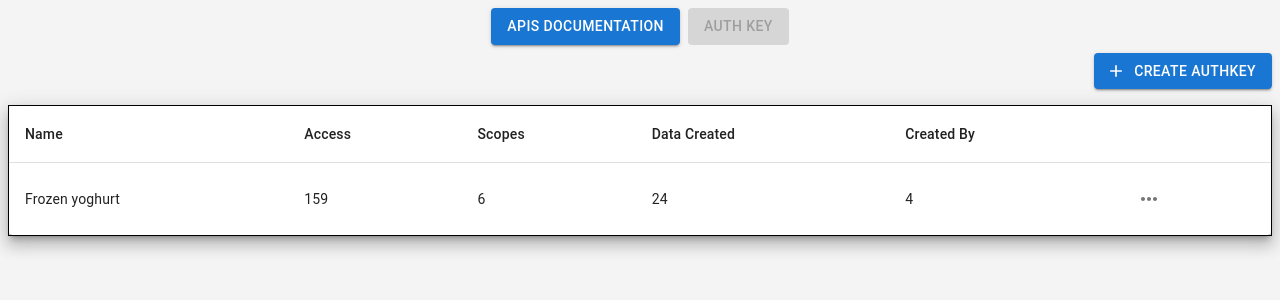
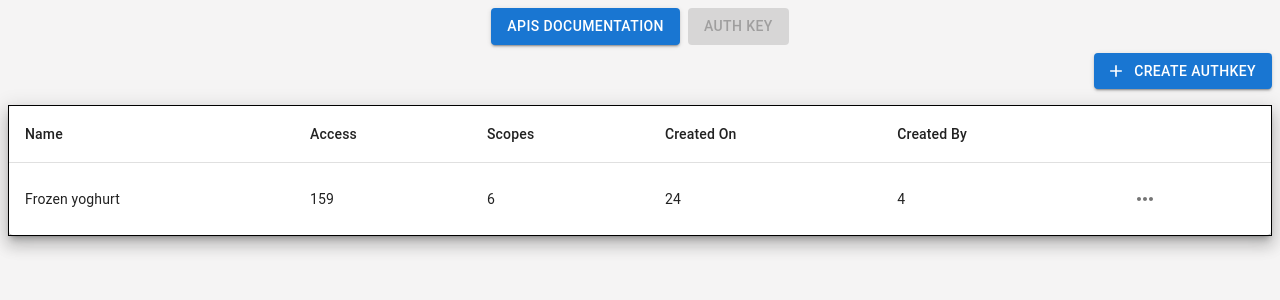
Before and after one commit to shoaibmansoori/db_dash_frontend, a React (Create React App) app: page /authkeypage in a window 1280 px wide. Shown: the top 300 px of the page. Built offline with nearby package versions, Linux system fonts and the light colour scheme; no server answers.

Commit message:
solve the bugs

```diff
--- a/src/component/authKeyComponents/authKeyTable.js
+++ b/src/component/authKeyComponents/authKeyTable.js
@@ -37,7 +37,7 @@ export default function AuthKey() {
                 <TableCell>Name</TableCell>
                 <TableCell>Access</TableCell>
                 <TableCell>Scopes</TableCell>
-                <TableCell>Data Created</TableCell>
+                <TableCell>Created On</TableCell>
                 <TableCell>Created By</TableCell>
                 <TableCell> </TableCell>
               </TableRow>
--- a/src/component/authKeyComponents/tableMenuDropdown.js
+++ b/src/component/authKeyComponents/tableMenuDropdown.js
@@ -2,7 +2,7 @@ import React,{useState} from 'react'
 import PropTypes from 'prop-types';
 import { Typography, Menu, MenuItem, Tooltip, IconButton } from '@mui/material'
 import MoreHorizIcon from '@mui/icons-material/MoreHoriz';
-import AuthKeyPopup from './AuthKeyPopup';
+import AuthKeyPopup from './authKeyPopup';
 
 
 export default function TableMenuDropdown(props) {
```
